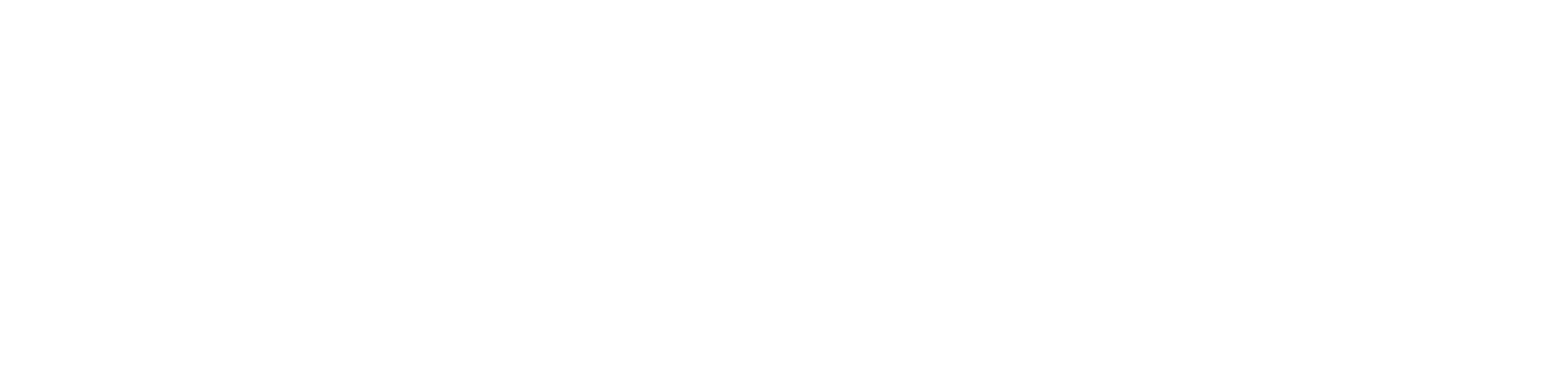
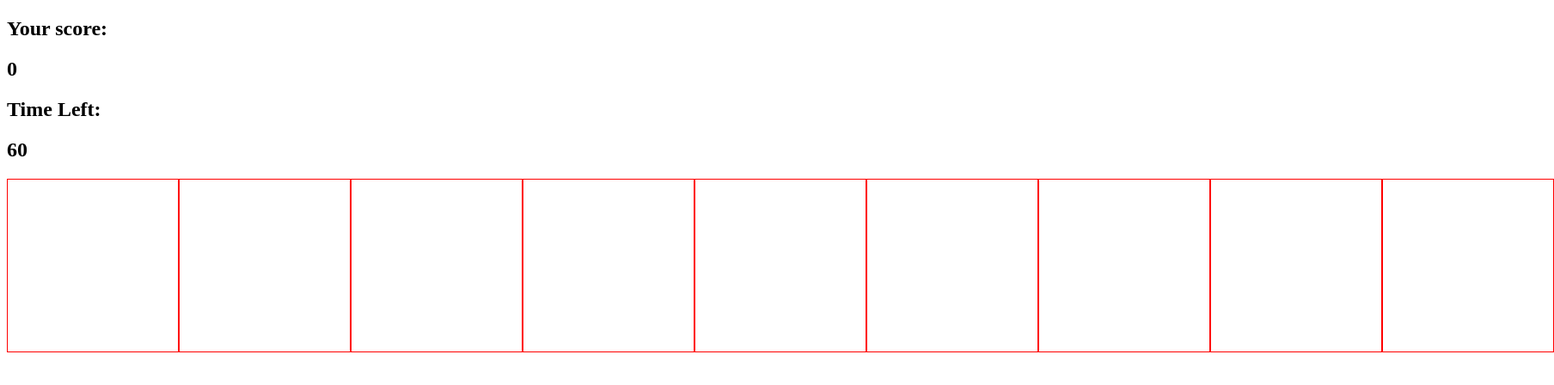
Before and after one commit to Richie1136/Whac-A-Mole-vanillajs, a plain HTML site: page index.html in a window 1280 px wide. Shown: the top 448 px of the page at 86% size, 1808 px wide, since content can reach past the window. Drawn offline with Linux system fonts and the light colour scheme.

Commit message:
Added display flex to my grid class so that the squares are side by side instead of in top of each other

```diff
--- a/index.html
+++ b/index.html
@@ -8,6 +8,10 @@
   <title>Whac A Mole</title>
 </head>
 <body>
+  <h2>Your score:</h2>
+  <h2 id="score">0</h2>
+  <h2>Time Left:</h2>
+  <h2 id="time-left">60 </h2>
   <div class="grid">
     <div class="square" id="1"></div>
     <div class="square" id="2"></div>
--- a/styles.css
+++ b/styles.css
@@ -0,0 +1,11 @@
+.grid {
+  width: 1800px;
+  height: 1800px;
+  display: flex;
+}
+
+.square {
+  border: 1px solid red;
+  height: 200px;
+  width: 200px;
+}
```
